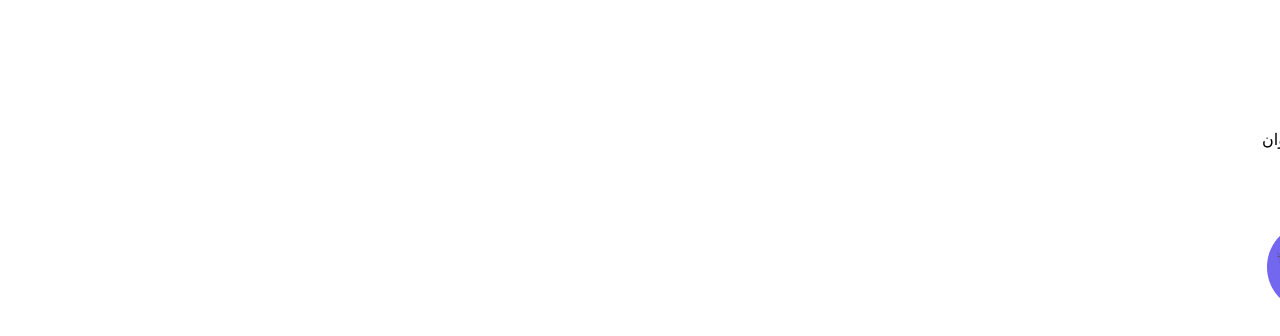
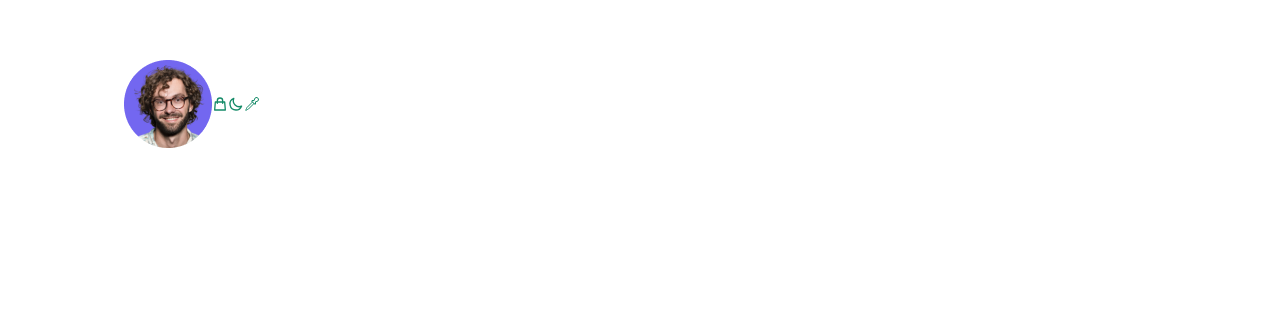
Before and after one commit to academy-react-summer1403/Reactors, a React (Vite) app: page / in a window 1280 px wide. Shown: the part 354-690 px from the top of the page. Built offline with nearby package versions, Linux system fonts and the light colour scheme.

Commit message:
update: Conponentization dashboard

```diff
--- a/src/app/layout/Dashboard/index.jsx
+++ b/src/app/layout/Dashboard/index.jsx
@@ -1,10 +1,34 @@
 import React from 'react'
 import { Dashboard } from '../../../pages/Dashboard'
+import { UserInformation } from '../../../components/Dashboard/Dashcoard Header/UserInformation'
+import { OptionsHolder } from '../../../components/Dashboard/Dashboard Options'
+import { HeaderBody } from '../../../components/common/Header/Styled Header/StyledHeaderBody'
+import { H1Academy } from '../../../components/common/Header/H1Academy'
+import { HeaderOptionsHolder } from '../../../components/common/Header/Header Options/Styled Header Options/StyledOptionsHolder'
+import { HeaderOptions } from '../../../components/common/Header/Header Options/HeaderOptions'
+import { UserProfile } from '../../../components/common/Header/UserProfile'
+import { HiOutlineEyeDropper } from 'react-icons/hi2'
+import { HiOutlineMoon, HiOutlineShoppingBag } from 'react-icons/hi'
+import { ShopBasketSapn } from '../../../components/common/Header/Header Options/Styled Header Options/StyledShopBasketSpan'
 
 const DashboardLayout = () => {
     return (
-        <div className="w-full h-full">
-            <Dashboard />
+        <div className="w-full h-full flex">
+            <div className="w-[400px] h-full flex flex-col text-nowrap">
+                <UserInformation />
+                <OptionsHolder />
+            </div>
+            <div className="w-full h-full flex flex-col ">
+                <HeaderBody className="bg-[#A4F6DE]">
+                    <H1Academy />
+                    <HeaderOptionsHolder>
+                        <HeaderOptions icon={<HiOutlineEyeDropper />} />
+                        <HeaderOptions icon={<HiOutlineMoon />} />
+                        <HeaderOptions icon={<HiOutlineShoppingBag />} span={<ShopBasketSapn> 3 </ShopBasketSapn>} />
+                        <UserProfile />
+                    </HeaderOptionsHolder>
+                </HeaderBody>
+            </div>
         </div>
     )
 }
--- a/src/components/Dashboard/Dashboard Options/DashboardOptions.jsx
+++ b/src/components/Dashboard/Dashboard Options/DashboardOptions.jsx
@@ -2,7 +2,7 @@ import React from 'react'
 
 const DashboardOptions = ({ title, icon }) => {
     return (
-        <li className="flex items-center gap-[15px] py-[10px] px-5 rounded-[45px] bg-[#158B68] text-white">
+        <li className="flex items-center gap-[15px] py-[10px] px-5 rounded-[45px]">
             <div className="bg-[#158B68] p-[10px] rounded-[45px] text-white flex justify-center items-center text-2xl">
                 {icon}
             </div>
--- a/src/components/Dashboard/Dashboard Options/index.jsx
+++ b/src/components/Dashboard/Dashboard Options/index.jsx
@@ -10,20 +10,28 @@ const OptionsHolder = () => {
     return (
         <div className="bg-[#A4F6DE] h-full px-10 pt-10 pb-40 overflow-y-scroll">
             <ul className="w-full flex flex-col gap-[10px] text-xl text-[#158B68]">
-                {/* <DashboardOptions title="پیشخوان" icon={<GrAppsRounded />} /> */}
                 {
                     [
-                        ["پیشخوان", <GrAppsRounded />]
-                        ["ویرایش پروفایل", <FaRegUser />]
-                        ["دوره های من", <HiOutlineVideoCamera />]
-                        ["دوره های رزرو", <HiOutlineShoppingBag />]
-                        ["مورد علاقه ها", <FaRegHeart />]
-                        ["نظرات من", <BiCommentDetail />]
-                        ["تغییر رمز", <HiOutlineKey />]
-                        ["بازگشت به خانه", <HiOutlineHome />]
-                        ["خروج", <HiOutlineLogout />]
+                        ["پیشخوان", <GrAppsRounded />],
+                        ["ویرایش پروفایل", <FaRegUser />],
+                        ["دوره های من", <HiOutlineVideoCamera />],
+                        ["دوره های رزرو", <HiOutlineShoppingBag />],
+                        ["مورد علاقه ها", <FaRegHeart />],
+                        ["نظرات من", <BiCommentDetail />],
+                        ["تغییر رمز", <HiOutlineKey />],
+
                     ].map((item, key) => <DashboardOptions key={key} title={item[0]} icon={item[1]} />)
                 }
+
+                <div className="mt-20 flex flex-col gap-[10px]">
+                    {
+                        [
+                            ["بازگشت به خانه", <HiOutlineHome />],
+                            ["خروج", <HiOutlineLogout />],
+                        ].map((item, key) => <DashboardOptions key={key} title={item[0]} icon={item[1]} />)
+                    }
+                </div>
+
             </ul>
         </div>
     )
--- a/src/components/Dashboard/Dashcoard Header/CompanyName.jsx
+++ b/src/components/common/Header/H1Academy.jsx
@@ -1,6 +1,6 @@
 import React from 'react'
 
-const CompanyName = () => {
+const H1Academy = () => {
     return (
         <div className="flex gap-2 items-center text-2xl">
             <div className="size-[50px] flex justify-center items-center">
@@ -14,4 +14,4 @@ const CompanyName = () => {
     )
 }
 
-export { CompanyName }
+export { H1Academy }
--- /dev/null
+++ b/src/components/common/Header/Header Options/HeaderOptions.jsx
@@ -0,0 +1,13 @@
+import React from 'react'
+import { HiOutlineEyeDropper } from 'react-icons/hi2'
+
+const HeaderOptions = ({ icon, span }) => {
+    return (
+        <div className="p-[10px] text-3xl relative">
+            {span ? span : null}
+            {icon ? icon : null}
+        </div>
+    )
+}
+
+export { HeaderOptions }
--- /dev/null
+++ b/src/components/common/Header/Header Options/Styled Header Options/StyledOptionsHolder.jsx
@@ -0,0 +1,7 @@
+import styled from "styled-components";
+
+export const HeaderOptionsHolder = styled.div({
+    display: "flex",
+    alignItems: "center",
+    color: "#158B68"
+})
--- /dev/null
+++ b/src/components/common/Header/Header Options/Styled Header Options/StyledShopBasketSpan.jsx
@@ -0,0 +1,16 @@
+import styled from "styled-components";
+
+export const ShopBasketSapn = styled.span({
+    position: "absolute",
+    background: "white",
+    width: "25px",
+    height: "25px",
+    display: "flex",
+    alignItems: "center",
+    justifyContent: "center",
+    borderRadius: "50px",
+    top: "-5px",
+    right: "-5px",
+    fontSize: "16px",
+    opacity: "80%"
+})
--- /dev/null
+++ b/src/components/common/Header/Styled Header/StyledHeaderBody.jsx
@@ -0,0 +1,10 @@
+import styled from "styled-components";
+
+export const HeaderBody = styled.div({
+    width: "100%",
+    height: "100px",
+    padding: "20px 15px 20px 15px",
+    display: "flex",
+    justifyContent: "space-between",
+    alignItems: "center",
+})
--- /dev/null
+++ b/src/components/common/Header/UserProfile.jsx
@@ -0,0 +1,13 @@
+import React from 'react'
+
+import profile from '../../../assets/images/profile.png'
+
+const UserProfile = () => {
+    return (
+        <div className="size-[70px] mr-5">
+            <img className="size-full" src={profile} alt="" />
+        </div>
+    )
+}
+
+export { UserProfile }
--- a/src/pages/Dashboard/index.jsx
+++ b/src/pages/Dashboard/index.jsx
@@ -86,7 +86,6 @@ const Dashboard = () => {
             <div className="w-full h-full flex flex-col ">
                 <div className="w-full h-[100px] py-[20px] pr-[15px] pl-[35px] flex justify-between items-center bg-[#A4F6DE] shadow-[0px_10px_3px_0_#00000024]">
 
-
                     <div className="flex gap-2 items-center text-2xl">
                         <div className="size-[50px] flex justify-center items-center">
                             <svg className="w-full h-full" width="47" height="73" viewBox="0 0 47 73" fill="none" xmlns="http://www.w3.org/2000/svg">
```
